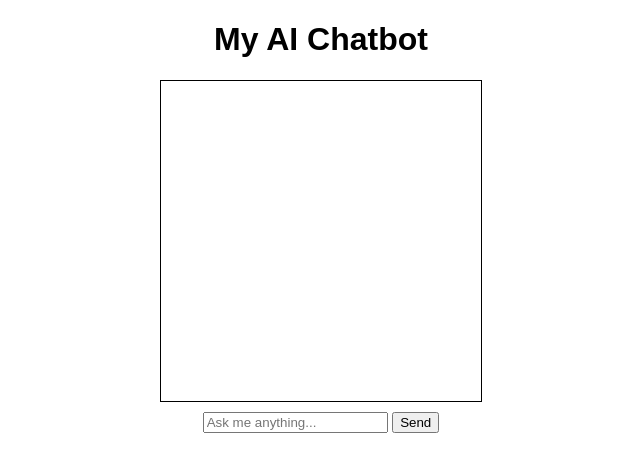
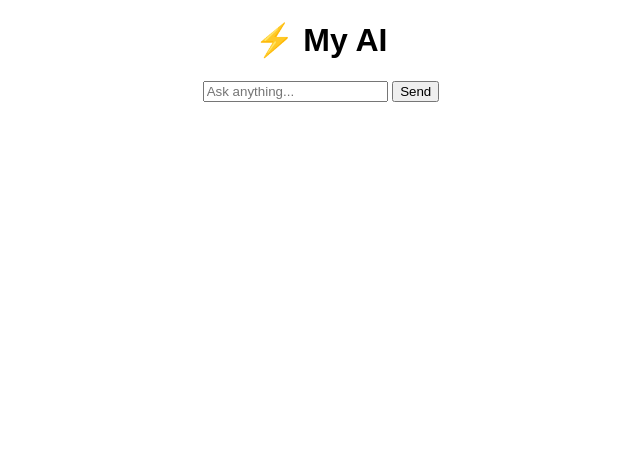
Before and after one commit to AI123456782/AI123456782.github.io, a plain HTML site: page index.html in a window 1280 px wide. Shown: the whole page, without its empty margins (319-959 px from the left). Drawn offline with Linux system fonts and the light colour scheme.

Commit message:
Update index.html

```diff
--- a/index.html
+++ b/index.html
@@ -1,15 +1,17 @@
 <!DOCTYPE html>
 <html>
 <head>
-  <title>My AI</title>
+  <title>My Advanced AI</title>
   <link rel="stylesheet" href="style.css">
 </head>
 <body>
-  <h1>My AI Chatbot</h1>
-  <div id="chatbox"></div>
-  <input id="userInput" placeholder="Ask me anything..." />
-  <button onclick="sendMessage()">Send</button>
+  <div class="container">
+    <h1>⚡ My AI</h1>
+    <div id="chat"></div>
+    <input id="input" placeholder="Ask anything..." />
+    <button onclick="send()">Send</button>
+  </div>
 
-  <script src="script.js"></script>
+  <script src="app.js"></script>
 </body>
 </html>
```
